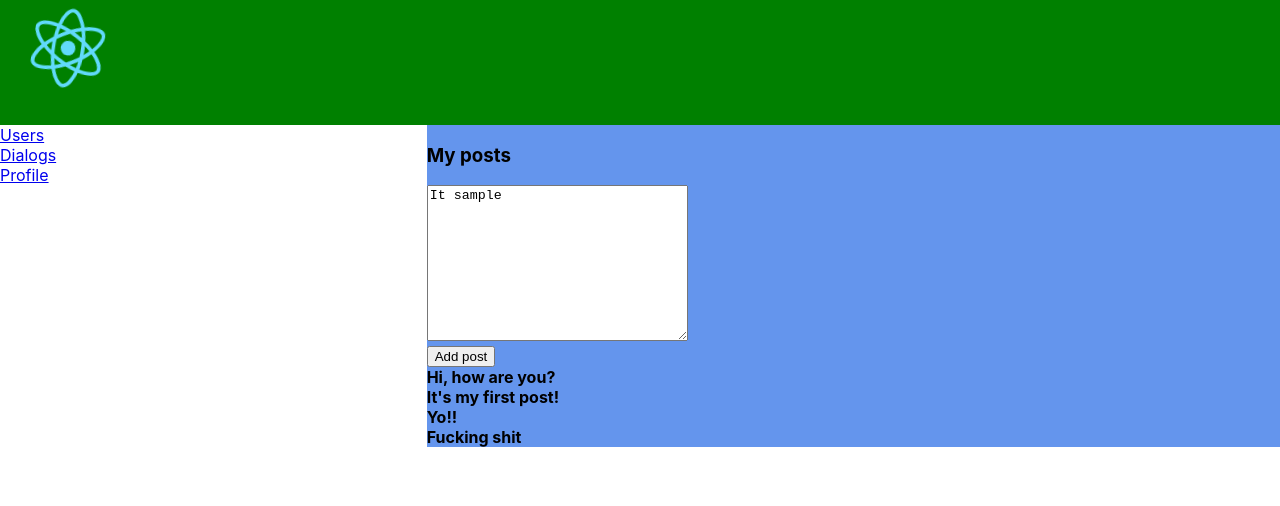
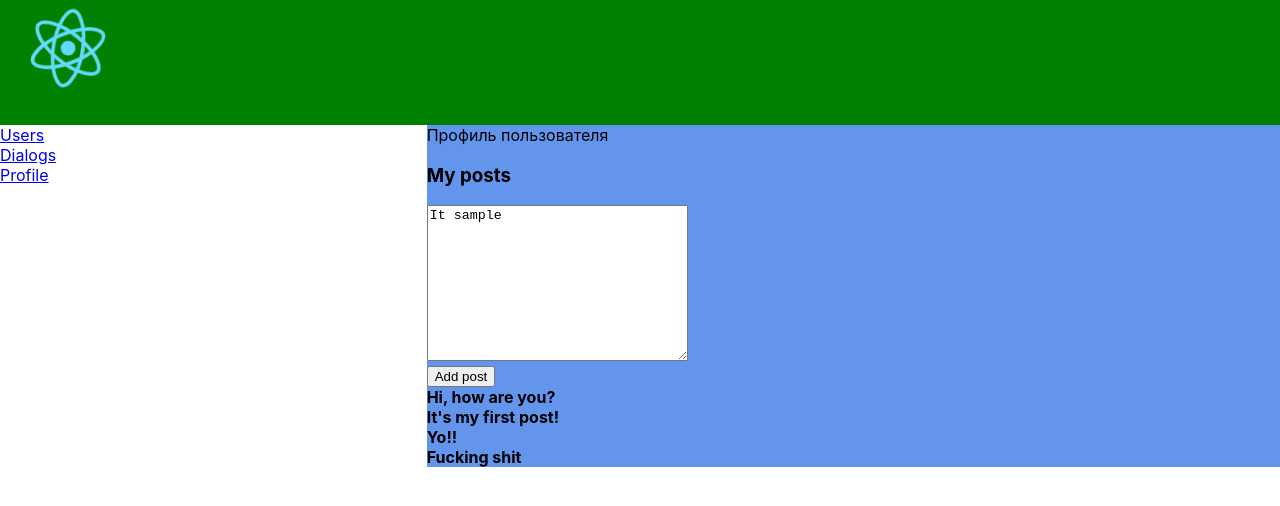
Before and after one commit to MaximOEgorov/-IT-KAMASUTRA-REACT, a React (Create React App) app: page /profile in a window 1280 px wide. Shown: the top 506 px of the page. Built offline with nearby package versions, Linux system fonts and the light colour scheme.

Commit message:
#Урок 59

```diff
--- /dev/null
+++ b/src/components/Profile/ProfileInfo/ProfileInfo.js
@@ -0,0 +1,12 @@
+import React from "react";
+
+let ProfileInfo = () => {
+    return (
+        <div>
+            Профиль пользователя
+        </div>
+
+    )
+}
+
+export default ProfileInfo
--- a/src/components/Profile/profile.js
+++ b/src/components/Profile/profile.js
@@ -1,9 +1,11 @@
 import React from "react";
-import MyPostsContainer from "./MyPosts/Post/MyPostsContainer";
+import MyPostsContainer from "./MyPosts/Post/MyPostsContainer.js";
+import ProfileInfo from "./ProfileInfo/ProfileInfo.js";
 
 const Profile = (props) => {
     return (
         <div>
+            <ProfileInfo />
             <MyPostsContainer />
         </div>
     )
--- a/src/components/Users/Users.js
+++ b/src/components/Users/Users.js
@@ -1,6 +1,7 @@
 import React from "react";
 import styles from "./users.module.css"
 import person from "./../../assets/person.png"
+import {NavLink} from "react-router-dom";
 
 let Users = (props) => {
     let pagesCount = Math.ceil(props.totalUsersCount / props.pageSize);
@@ -8,8 +9,8 @@ let Users = (props) => {
     for (let i = 1; i <= pagesCount; i++) {
         pages.push(i)
     }
-    console.log('totalUsersCount : '+ props.totalUsersCount);
-    console.log('pageSize : '+ props.pageSize);
+    console.log('totalUsersCount : ' + props.totalUsersCount);
+    console.log('pageSize : ' + props.pageSize);
     return (
         <div>
             <div>
@@ -28,7 +29,10 @@ let Users = (props) => {
                 props.users.map(u => <div key={u.id}>
                     <span>
                         <div>
-                            <img src={u.photos.small != null?u.photos.small:person} alt="" className={styles.userPhoto}/>
+                            <NavLink to={'/profile/'+u.id}>
+                            <img src={u.photos.small != null ? u.photos.small : person} alt=""
+                                 className={styles.userPhoto}/>
+                            </NavLink>
                         </div>
                         <div>
                             {u.followed ? <button onClick={() => props.unfollow(u.id)}>Unfollow</button> :
```
